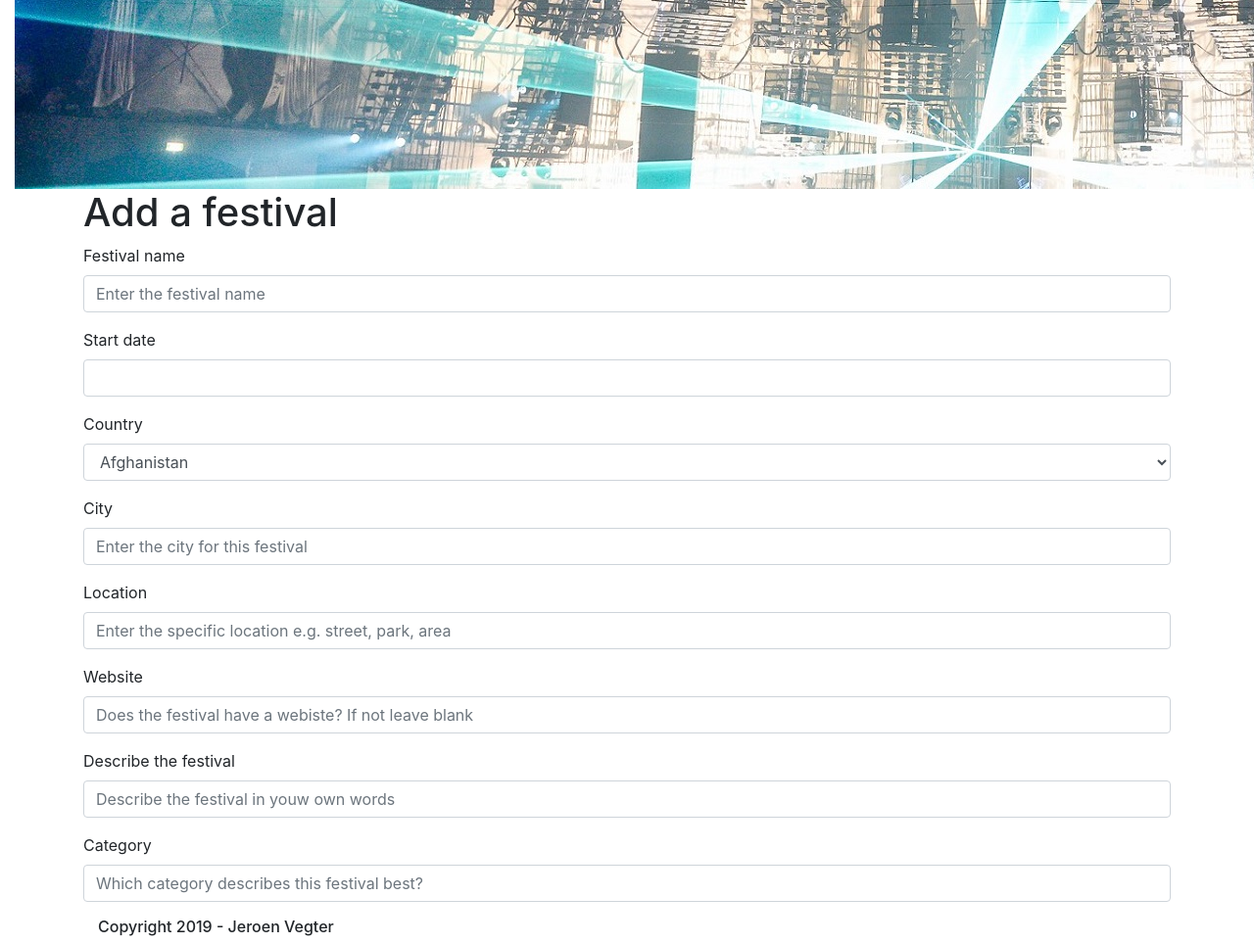
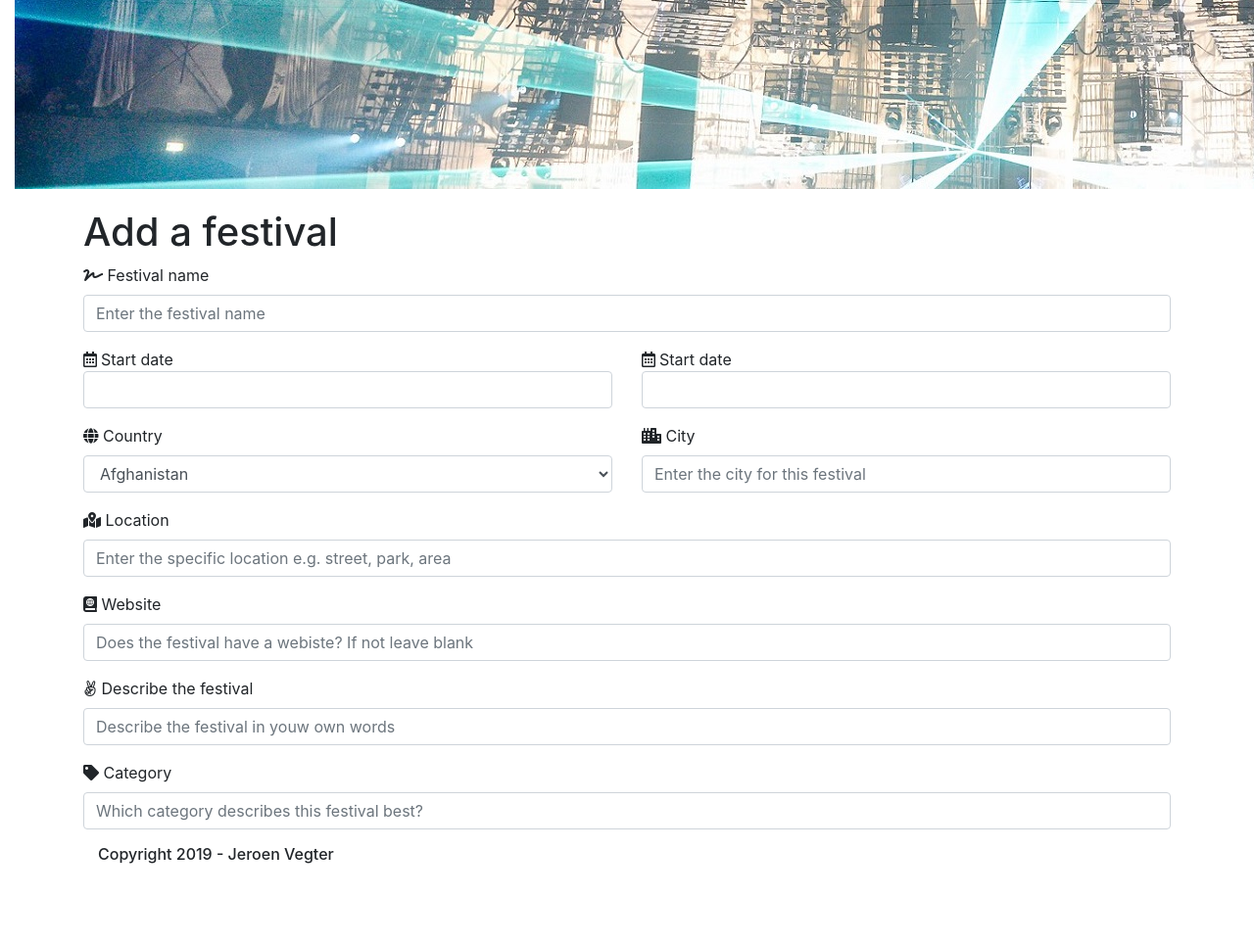
Before and after one commit to jvegter77/milestone-3-festivals, a Flask app: page /add_festival in a window 1280 px wide; the page is wider, and only the part inside the window is pictured. Shown: the part 457-1421 px from the top of that part at 98% size. After the commit the page ends 1339 px from the top of that part, so only its background shows below. Run offline with Flask 2, Linux system fonts and the light colour scheme; some libraries are stand-ins or nearby versions; some web fonts are replaced.

Commit message:
added form to add a festival and datepicker for form

```diff
--- a/app.py
+++ b/app.py
@@ -2,6 +2,7 @@ import os
 from flask import Flask, flash, render_template, redirect, request, url_for, session, abort, request
 from flask_pymongo import PyMongo
 from bson.objectid import ObjectId
+import datetime
 
 app = Flask(__name__)
 
@@ -22,7 +23,7 @@ def view_festivals():
 def add_festival():
     return render_template('addfestival.html')
 
-@app.route('/insert_festival', methods=['POST', 'GET'])
+@app.route('/insert_festival', methods=['POST'])
 def insert_festival():
     festivals = mongo.db.festivals
     festivals.insert_one(request.form.to_dict())
--- a/static/css/main.css
+++ b/static/css/main.css
@@ -78,3 +78,11 @@ body {
 }
 
 /* add festival styling */
+
+#addfestival-intro {
+    margin-top: 20px;
+}
+
+#festival-container {
+    margin-top: 20px;
+}
--- a/static/js/main.js
+++ b/static/js/main.js
@@ -1,4 +1,4 @@
 $('.datepicker').datepicker({
     format: 'dd/mm/yyyy',
-
+    startDate: '-3d'
 });
--- a/templates/addfestival.html
+++ b/templates/addfestival.html
@@ -5,21 +5,41 @@
     <img src="static/images/profile-festival-image.jpg">
 </div>
 
-<div class="container">
+<div class="container" id="addfestival-intro">
     <h1>Add a festival</h1>
 </div>
 
-<div class="container">
+<div class="container" id="addfestival-container">
+    <div class="row">
+        <div class="col">
             <form action="{{ url_for('insert_festival') }}" method="POST">
                 <div class="form-group">
+                    <i class="fas fa-signature"></i>
                     <label for="Festival name">Festival name</label>
                     <input class="form-control" id="festivalname" name="festivalname" type="text" class="validate" placeholder="Enter the festival name">
                 </div>
+        </div>
+    </div>
+    <div class="row">
+        <div class="col">
             <div class="form-group">
-            <label for="Start date">Start date</label>
+                <i class="far fa-calendar-alt">
+                <label for="Start date"></i>Start date</label>
                 <input data-provide="datepicker" class="form-control" id="startdate" name="startdate" type="text" class="validate">
             </div>
+        </div>
+        <div class="col">
             <div class="form-group">
+                <i class="far fa-calendar-alt">
+                <label for="Start date"></i>Start date</label>
+                <input data-provide="datepicker" class="form-control" id="startdate" name="startdate" type="text" class="validate">
+            </div>
+        </div>
+    </div>
+    <div class="row">
+        <div class="col">
+            <div class="form-group">
+                <i class="fas fa-globe"></i>
                 <label for="Country">Country</label>
                 <select id="country" name="country" class="form-control">
                     <option value="Afghanistan">Afghanistan</option>
@@ -268,28 +288,38 @@
                     <option value="Zimbabwe">Zimbabwe</option>
                 </select>
             </div>
+        </div>
+        <div class="col">
             <div class="form-group">
+                <i class="fas fa-city"></i>
                 <label for="City">City</label>
                 <input class="form-control" id="city" name="city" type="text" class="validate" placeholder="Enter the city for this festival">
             </div>
+        </div>
+    </div>
         <div class="form-group">
+            <i class="fas fa-map-marked-alt"></i>
             <label for="Location">Location</label>
             <input class="form-control" id="location" name="location" type="text" class="validate" placeholder="Enter the specific location e.g. street, park, area">
         </div>
         <div class="form-group">
+            <i class="fas fa-atlas"></i>
             <label for="Website">Website</label>
             <input class="form-control" id="website" name="website" type="text" class="validate" placeholder="Does the festival have a webiste? If not leave blank">
         </div>
         <div class="form-group">
+            <i class="fab fa-angellist"></i>
             <label for="Desciption">Describe the festival</label>
             <input class="form-control" id="description" name="description" type="text" class="validate" placeholder="Describe the festival in youw own words">
         </div>
         <div class="form-group">
+            <i class="fas fa-tag"></i>
             <label for="Category">Category</label>
             <input class="form-control" id="category" name="location" type="text" class="validate" placeholder="Which category describes this festival best?">
         </div>
     </form>
     </div>
+</div>
 
 
 {% endblock %}
--- a/templates/base.html
+++ b/templates/base.html
@@ -7,6 +7,7 @@
     <link rel="stylesheet" href="https://stackpath.bootstrapcdn.com/bootstrap/4.3.1/css/bootstrap.min.css" integrity="sha384-ggOyR0iXCbMQv3Xipma34MD+dH/1fQ784/j6cY/iJTQUOhcWr7x9JvoRxT2MZw1T" crossorigin="anonymous">
     <link rel="stylesheet" href="{{ url_for('static', filename='css/main.css')}}">
     <link rel="stylesheet" href="https://use.fontawesome.com/releases/v5.8.1/css/all.css" integrity="sha384-50oBUHEmvpQ+1lW4y57PTFmhCaXp0ML5d60M1M7uH2+nqUivzIebhndOJK28anvf" crossorigin="anonymous">
+    <link href="https://cdnjs.cloudflare.com/ajax/libs/bootstrap-datepicker/1.7.1/css/bootstrap-datepicker.min.css" rel="stylesheet"/>
     <title>Document</title>
 </head>
 <body>
@@ -48,6 +49,7 @@
     <script src="https://code.jquery.com/jquery-3.3.1.slim.min.js" integrity="sha384-q8i/X+965DzO0rT7abK41JStQIAqVgRVzpbzo5smXKp4YfRvH+8abtTE1Pi6jizo" crossorigin="anonymous"></script>
     <script src="https://cdnjs.cloudflare.com/ajax/libs/popper.js/1.14.7/umd/popper.min.js" integrity="sha384-UO2eT0CpHqdSJQ6hJty5KVphtPhzWj9WO1clHTMGa3JDZwrnQq4sF86dIHNDz0W1" crossorigin="anonymous"></script>
     <script src="https://stackpath.bootstrapcdn.com/bootstrap/4.3.1/js/bootstrap.min.js" integrity="sha384-JjSmVgyd0p3pXB1rRibZUAYoIIy6OrQ6VrjIEaFf/nJGzIxFDsf4x0xIM+B07jRM" crossorigin="anonymous"></script>
+    <script src="https://cdnjs.cloudflare.com/ajax/libs/bootstrap-datepicker/1.7.1/js/bootstrap-datepicker.min.js"></script>
     <script crossorigin src="https://unpkg.com/react@16/umd/react.development.js"></script>
     <script crossorigin src="https://unpkg.com/react-dom@16/umd/react-dom.development.js"></script>
 </body>
```
Lines whose indentation alone changed are shown as unchanged.
